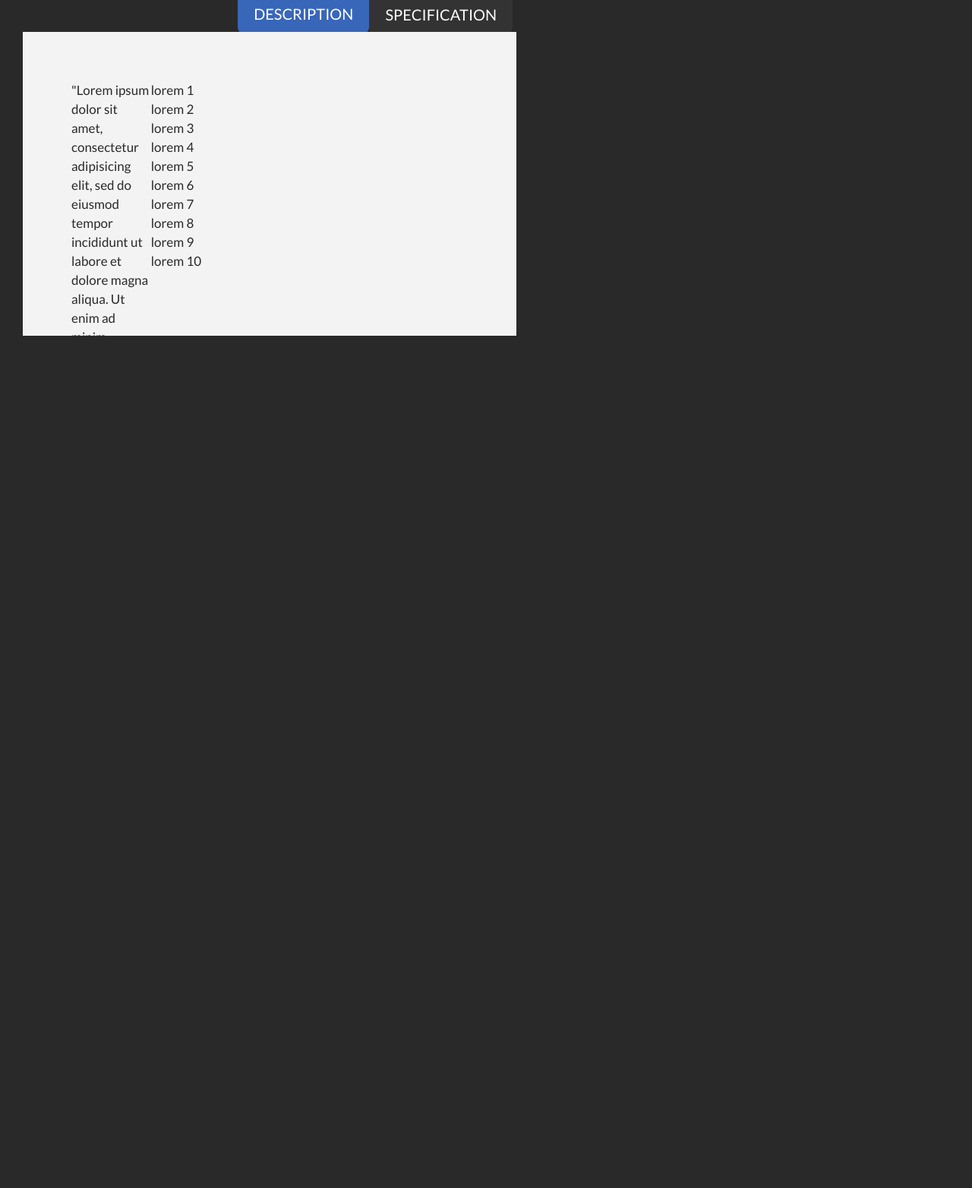
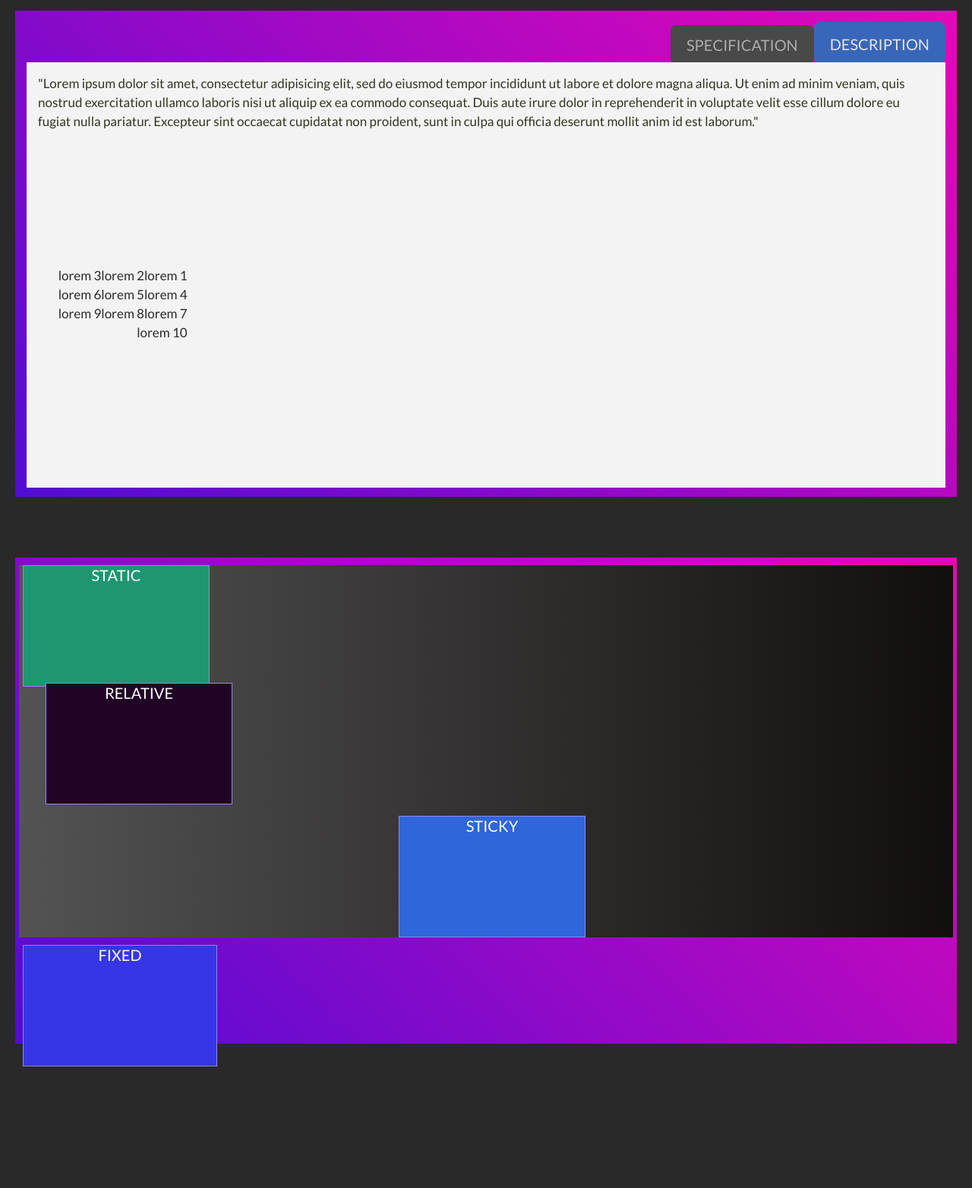
Before and after one commit to RonaldoSic/my_pracice_from_wsl, a plain HTML site: page vertical_tabs/index.html in a window 1280 px wide. Shown: the part 131-1695 px from the top of the page at 76% size. Before the commit the page ends 800 px from the top, so only its background shows below. Drawn offline with Linux system fonts and the light colour scheme.

Commit message:
Posiciones en CSS

```diff
--- a/vertical_tabs/index.html
+++ b/vertical_tabs/index.html
@@ -1,22 +1,44 @@
 <!DOCTYPE html>
 <html lang="es">
   <head>
-  <meta charset="UTF-8">
-  <meta name="viewport" content="width=device-width, initial-scale=1.0">
-  <link rel="stylesheet" href="style.css">
+    <meta charset="UTF-8" />
+    <meta name="viewport" content="width=device-width, initial-scale=1.0" />
+    <link rel="stylesheet" href="style.css" />
     <title>Tabs Css</title>
   </head>
   <body>
-  <h1>Pure CSS Tabs <span>Petañas con puro CSS, No JS!</span></h1>
+    <h1>Pure CSS Tabs <span>Pestañas con puro CSS, sin JS!</span></h1>
+    <div class="tabs__container">
     <ul class="tabs" role="tablist">
       <li>
         <input type="radio" name="tabs" id="tab1" checked />
-    <label for="tab1" role="tab" aria-selected="true" aria-controls="panel1" tabindex="0">Description</label>
-    <div id="tab-content1" class="tab-content" role="tabpanel" aria-labelledby="description" aria-hidden="false">
-      <div>
-        <p>"Lorem ipsum dolor sit amet, consectetur adipisicing elit, sed do eiusmod tempor incididunt ut labore et dolore magna aliqua. Ut enim ad minim veniam, quis nostrud exercitation ullamco laboris nisi ut aliquip ex ea commodo consequat. Duis aute irure dolor in reprehenderit in voluptate velit esse cillum dolore eu fugiat nulla pariatur. Excepteur sint occaecat cupidatat non proident, sunt in culpa qui officia deserunt mollit anim id est laborum."</p>
+        <label
+          for="tab1"
+          role="tab"
+          aria-selected="true"
+          aria-controls="panel1"
+          tabindex="0"
+          >Description</label
+        >
+        <div
+          id="tab-content1"
+          class="tab-content"
+          role="tabpanel"
+          aria-labelledby="description"
+          aria-hidden="false"
+        >
+          <div class="header">
+            <p>
+              "Lorem ipsum dolor sit amet, consectetur adipisicing elit, sed do
+              eiusmod tempor incididunt ut labore et dolore magna aliqua. Ut
+              enim ad minim veniam, quis nostrud exercitation ullamco laboris
+              nisi ut aliquip ex ea commodo consequat. Duis aute irure dolor in
+              reprehenderit in voluptate velit esse cillum dolore eu fugiat
+              nulla pariatur. Excepteur sint occaecat cupidatat non proident,
+              sunt in culpa qui officia deserunt mollit anim id est laborum."
+            </p>
           </div>
-      <div>
+          <div >
             <ul>
               <li>
                 <p>lorem 1</p>
@@ -50,23 +72,87 @@
               </li>
             </ul>
           </div>
-
         </div>
       </li>
 
       <li>
         <input type="radio" name="tabs" id="tab2" />
-    <label for="tab2" role="tab" aria-selected="false" aria-controls="panel2" tabindex="0">Specification</label>
-    <div id="tab-content2" class="tab-content" role="tabpanel" aria-labelledby="specification" aria-hidden="true">
-      <p>"Sed ut perspiciatis unde omnis iste natus error sit voluptatem accusantium doloremque laudantium, totam rem aperiam, eaque ipsa quae ab illo inventore veritatis et quasi architecto beatae vitae dicta sunt explicabo. Nemo enim ipsam voluptatem quia voluptas sit aspernatur aut odit aut fugit, sed quia consequuntur magni dolores eos qui ratione voluptatem sequi nesciunt. Neque porro quisquam est, qui dolorem ipsum quia dolor sit amet, consectetur, adipisci velit, sed quia non numquam eius modi tempora incidunt ut labore et dolore magnam aliquam quaerat voluptatem. Ut enim ad minima veniam, quis nostrum exercitationem ullam corporis suscipit laboriosam, nisi ut aliquid ex ea commodi consequatur? Quis autem vel eum iure reprehenderit qui in ea voluptate velit esse quam nihil molestiae consequatur, vel illum qui dolorem eum fugiat quo voluptas nulla?</p>
+        <label
+          for="tab2"
+          role="tab"
+          aria-selected="false"
+          aria-controls="panel2"
+          tabindex="0"
+          >Specification</label
+        >
+        <div
+          id="tab-content2"
+          class="tab-content"
+          role="tabpanel"
+          aria-labelledby="specification"
+          aria-hidden="true"
+        >
+          <div class="header">
+            <p>
+              "Sed ut perspiciatis unde omnis iste natus error sit voluptatem
+              accusantium doloremque laudantium, totam rem aperiam, eaque ipsa
+              quae ab illo inventore veritatis et quasi architecto beatae vitae
+              dicta sunt explicabo. Nemo enim ipsam voluptatem quia voluptas sit
+              aspernatur aut odit aut fugit, sed quia consequuntur magni dolores
+              eos qui ratione voluptatem sequi nesciunt. Neque porro quisquam
+              est, qui dolorem ipsum quia dolor sit amet, consectetur, adipisci
+              velit, sed quia non numquam eius modi tempora incidunt ut labore
+              et dolore magnam aliquam quaerat voluptatem. Ut enim ad minima
+              veniam, quis nostrum exercitationem ullam corporis suscipit
+              laboriosam, nisi ut aliquid ex ea commodi consequatur? Quis autem
+              vel eum iure reprehenderit qui in ea voluptate velit esse quam
+              nihil molestiae consequatur, vel illum qui dolorem eum fugiat quo
+              voluptas nulla?
+            </p>
+          </div>
+
+          <div class="main-content">
+            <p>
+              "Sed ut perspiciatis unde omnis iste natus error sit voluptatem
+              accusantium doloremque laudantium, totam rem aperiam, eaque ipsa
+              quae ab illo inventore veritatis et quasi architecto beatae vitae
+              dicta sunt explicabo. Nemo enim ipsam voluptatem quia voluptas sit
+              aspernatur aut odit aut fugit, sed quia consequuntur magni dolores
+              eos qui ratione voluptatem sequi nesciunt. Neque porro quisquam
+              est, qui dolorem ipsum quia dolor sit amet, consectetur, adipisci
+              velit, sed quia non numquam eius modi tempora incidunt ut labore
+              et dolore magnam aliquam quaerat voluptatem. Ut enim ad minima
+              veniam, quis nostrum exercitationem ullam corporis suscipit
+              laboriosam, nisi ut aliquid ex ea commodi consequatur? Quis autem
+              vel eum iure reprehenderit qui in ea voluptate velit esse quam
+              nihil molestiae consequatur, vel illum qui dolorem eum fugiat quo
+              voluptas nulla?
+            </p>
+          </div>
         </div>
       </li>
     </ul>
+    </div>
 
-<!-- <br style="clear: both;" /> -->
-
-<!-- <p class="link">See the <a href="https://codepen.io/wallaceerick/pen/IGxim">3D Box</a> demo!</p> -->
-
+    <div class="tabs__container">
+      <div class="box__container">
+        <div class="box__position">
+        <p>STATIC</p>
+        </div>
+        <div class="box__position">
+          <p>RELATIVE</p>
+        </div>
+        <div class="box__position">
+          <p>ABSOLUTE</p>
+        </div>
+        <div class="box__position">
+          <p>STICKY</p>
+        </div>
+        <div class="box__position">
+          <p>FIXED</p>
+        </div>
+      </div>
+    </div>
 
   </body>
 </html>
--- a/vertical_tabs/style.css
+++ b/vertical_tabs/style.css
@@ -1,46 +1,44 @@
 @import url("https://fonts.googleapis.com/css?family=Lato");
 * {
-  margin: 0;
-  padding: 0;
   -moz-box-sizing: border-box;
   -webkit-box-sizing: border-box;
   box-sizing: border-box;
+  margin: 0;
+  padding: 0;
 }
 
 body {
+  background: #292929;
+  color: #fff;
+  font-family: Lato;
   padding: 20px;
   text-align: left;
-  font-family: Lato;
-  color: #fff;
-  background: #292929;
 }
 
 h1 {
-  font-weight: normal;
   font-size: 40px;
   font-weight: normal;
+  font-weight: normal;
+  margin: 20px 0 30px 10px;
   text-transform: uppercase;
-  float: left;
-  margin: 20px 0 100px 10px;
 }
 h1 span {
-  font-size: 13px;
   display: block;
-  padding-left: 4px;
+  font-size: 22px;
+  padding-left: 5px;
+  text-transform: initial;
 }
 
 .tabs {
-  width: 650px;
   float: none;
   list-style: none;
   position: relative;
-  margin: 100px 0 0 10px;
+  margin: 10px;
   text-align: left;
 }
 .tabs li {
-  float: left;
+  float: right;
   display: block;
-  /* display: inline-block; */
 }
 .tabs input[type="radio"] {
   position: absolute;
@@ -48,85 +46,123 @@ h1 span {
   left: -9999px;
 }
 .tabs label {
-  display: block;
-  padding: 14px 21px;
-  border-radius: 2px 2px 0 0;
-  font-size: 20px;
-  font-weight: normal;
-  text-transform: uppercase;
-  background: #333333;
-  color: #fdfdfd;
-  border-radius: 8px 8px;
-  cursor: pointer;
-  position: relative;
-  top: 4px;
   -moz-transition: all 0.2s ease-in-out;
   -o-transition: all 0.2s ease-in-out;
   -webkit-transition: all 0.2s ease-in-out;
+  /* border-radius: 2px 2px 0 0; */
+  background: #494949;
+  border-radius: 8px 8px;
+  border: none;
+  color: #adadad;
+  cursor: pointer;
+  display: block;
+  font-size: 20px;
+  font-weight: normal;
+  padding: 14px 21px;
+  position: relative;
+  text-transform: uppercase;
+  top: 4px;
   transition: all 0.2s ease-in-out;
 }
 .tabs label:hover {
   background: #38344b;
 }
 .tabs .tab-content {
-  z-index: 2;
+  background: #f3f3f3;
+  color: #292929;
   display: none;
+  font-size: 17px;
+  left: 0;
+  line-height: 25px;
   overflow: hidden;
-  width: 100%;
-  font-size: 17px;
-  line-height: 25px;
-  padding: 25px;
+  padding: 15px;
   position: absolute;
   top: 53px;
-  left: 0;
-  background: #f3f3f3;
-  color: #292929;
+  width: 100%;
+  z-index: 2;
 }
 .tabs [id^="tab"]:checked + label {
   top: 0;
   padding-top: 17px;
   background: #3866b9;
-  color: #fff;
-  /* border-top: 1px solid #3e71fd;
-  border-left: 1px solid #3e71fd;
-  border-right: 1px solid #3e71fd;   */
+  color: #e6e4e4;
 }
 .tabs [id^="tab"]:checked ~ [id^="tab-content"] {
-  /* display: flex; */
   display: grid;
   grid-template-columns: repeat(6, 1fr);
-  /* grid-template-rows: repeat(5, auto);   */
-  padding: 4rem;
   width: 100%;
-  height: 50vh;
+  height: 70vh;
   overflow-y: auto;
   overflow-x: hidden;
-  /* background-color: red; */
 }
-.tab-content:checked{
-  grid-area: header;
-}
-.tab-content:checked div{
-  grid-area: body;
+.tab-content .header {
+  color: #332;
+  grid-column: 1/-1;
+  width: 100%;
 }
 
-p.link {
-  clear: both;
-  margin: 380px 0 0 15px;
+.tab-content .main-content {
+  color: #bcd3ff;
+  grid-column: 1/5;
+  background-color: #292929;
 }
-p.link a {
-  text-transform: uppercase;
-  text-decoration: none;
-  display: inline-block;
+
+/* ANOTHER TABS MY S=CUSTOM  */
+.tabs__container {
+  background: linear-gradient(45deg, #520cd4, #e707b7);
+  width: 100%;
+  height: 80vh;
+  padding: 5px;
+  margin-bottom: 80px;
+  overflow-y: scroll;
+  overflow-x: none;
+}
+
+.box__container {
+  background: linear-gradient(90deg, #535353, #130e0e);
+}
+.box__position {
+  border: 1px solid #9185f5;
   color: #fff;
-  padding: 5px 10px;
-  margin: 0 5px;
-  background-color: #612e76;
-  -moz-transition: all 0.2s ease-in;
-  -o-transition: all 0.2s ease-in;
-  -webkit-transition: all 0.2s ease-in;
-  transition: all 0.2s ease-in;
+  font-size: 20px;
+  height: 20vh;
+  margin: 5px;
+  text-align: center;
+  width: 20%;
 }
-p.link a:hover {
-  background-color: #522764;
+.box__position:nth-child(1) {
+  position: static;
+  background-color: #1f9672;
+  /* propiedades
+    top,
+    right,
+    bottom,
+    left,
+    z-index,
+    NO TIENEN EFECTO SOBER ESTA POSICION DE `STATIC`
+     */
 }
+.box__position:nth-child(2) {
+  position: relative;
+  background-color: #210327;
+  bottom: 10px;
+  right: -30px;
+}
+.box__position:nth-child(3) {
+  position: absolute;
+  background-color: #b91387;
+  top: 2000px;
+  right: 0;
+}
+.box__position:nth-child(4) {
+  position: sticky;
+  background-color: #2f66db;
+  top: 400px;
+  left: 500px;
+}
+.box__position:last-child {
+  background: #3636e6;
+  position: fixed;
+  color: #fff;
+  text-align: center;
+}
```
Lines whose indentation alone changed are shown as unchanged.
